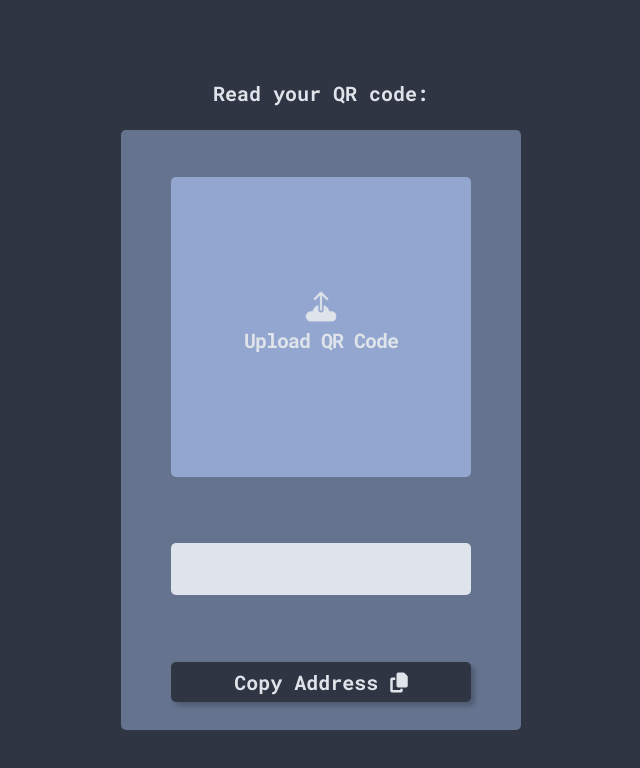
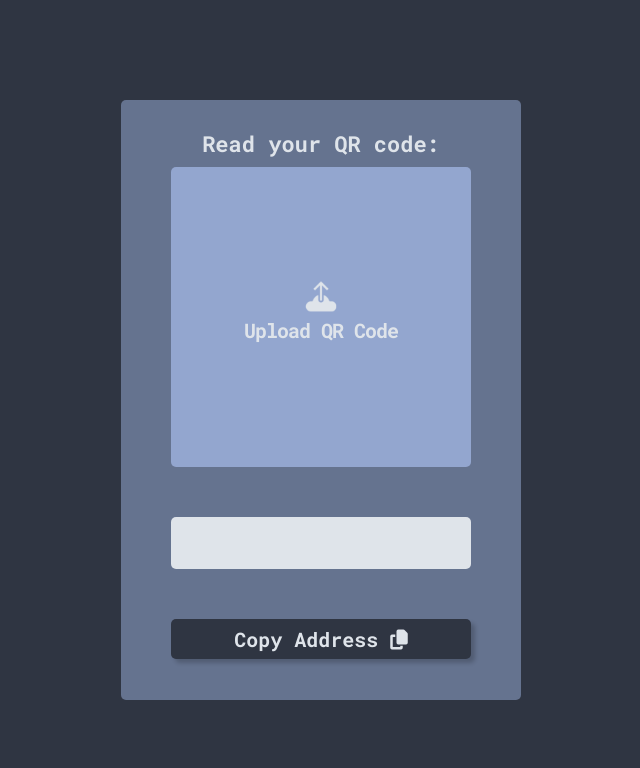
Before and after one commit to DanteOrtizz/QRReader, a plain HTML site: page index.html in a window 1280 px wide. Shown: the whole page, without its empty margins (319-959 px from the left). Drawn offline with Linux system fonts and the light colour scheme.

Commit message:
Cleaned CSS file and added animation to button

```diff
--- a/index.html
+++ b/index.html
@@ -9,8 +9,8 @@
     <script src="https://kit.fontawesome.com/b788805903.js" crossorigin="anonymous"></script>
 </head>
 <body>
-    <h1 class="title">Read your QR code:</h1>
     <div class="container">
+        <h1 class="title">Read your QR code:</h1>
         <form action="#" id="form" class="qr-container">
             <input type="file" class="qr-input" id="file-input" hidden>
             <img src="#" alt="">
--- a/style.css
+++ b/style.css
@@ -6,6 +6,7 @@
     --secondary-color: rgba(147, 166, 207, 1);
     --text-color: rgba(223, 228, 234, 1);
     --button-color: rgba(47, 53, 66, 1);
+    --button-hover-color: rgba(36, 41, 51, 1);
   }
 
 
@@ -14,8 +15,8 @@
     margin: 0;
     box-sizing: border-box;
     font-family: 'Roboto Mono';
+}
 
-}
 
 body {
     background-color: var(--background-color);
@@ -28,38 +29,30 @@ body {
 
 .title {
     margin-top: 10px;
-    margin-bottom: 10px;
     color: var(--text-color);
     font-family: 'Roboto Mono';
     font-style: normal;
-    font-size: 20px;
+    font-size: 22px;
     font-weight: 700;
     line-height: 1.2;
     letter-spacing: 0px;
-    /*margin-left: 465px;*/
-
 }
 
 .container {
     padding: 0;
+    margin: 0;
     display: flex;
     flex-direction: column;
     justify-content: center;
     align-items: center;
-    margin-top: 15px;
     width: 400px;
     height: 600px;
     border-radius: 5px;
     background-color: var(--primary-color);
-    /*margin-left: 392px;*/
 }
 
 .qr-container {
-   /* display: flex;
-    align-items: center;
-    justify-content: center;
-    flex-direction: column; */
-    margin-top: 20px;
+    margin-top: 10px;
     margin-left: 50px;
     margin-right: 50px;
     width: 300px;
@@ -67,6 +60,10 @@ body {
     background-color: var(--secondary-color);
     color: var(--text-color);
     border-radius: 5px;
+}
+
+.qr-container:hover {
+    cursor: pointer;
 }
 
 .content {
@@ -80,12 +77,9 @@ body {
 .upload-icon {
     width: 40px;
     height: 40px;
-   /* margin-left: 130px;
-    margin-top: 90px; */
 }
 
 .qr-text {
-  /*  margin-left: 80.5px; */
     font-family: 'Roboto Mono';
     font-style: normal;
     font-size: 20px;
@@ -97,7 +91,7 @@ body {
 }
 
 .url-output {
-    margin-top: 66px;
+    margin-top: 50px;
     width: 300px;
     height: 52px;
     border-radius: 5px;
@@ -110,7 +104,8 @@ body {
 }
 
 .copy-btn {
-    margin-top: 66.5px;
+    margin-top: 50px;
+    margin-bottom: 20px;
     width:300px;
     height: 40px;
     border: none;
@@ -126,10 +121,13 @@ body {
     text-decoration: none;
     text-transform: none;
     box-shadow: 4px 4px 4px 0px rgba(0, 0, 0, 0.2);
+
+   transition: all 0.3s ;
 }
 
 .copy-btn:hover {
     cursor: pointer;
+    background-color: var(--button-hover-color);
 }
 
 i {
```
